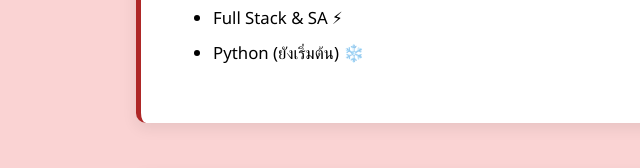
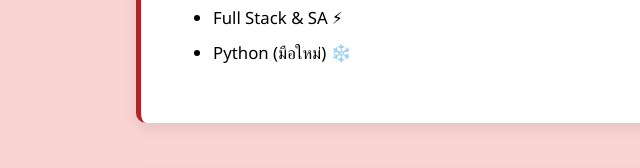
Before and after one commit to showkun396/engce301-2_68, a plain HTML site: page Week4/index.html in a window 1280 px wide. Shown: the part 1904-2072 px from the top of the page, 36-676 px from the left. Drawn offline with Linux system fonts and the light colour scheme.

Commit message:
เพิ่ม

```diff
--- a/Week4/index.html
+++ b/Week4/index.html
@@ -52,7 +52,7 @@
                 <li>HTML & CSS 🔥</li>
                 <li>JavaScript 🌪️</li>
                 <li>Full Stack & SA ⚡</li>
-                <li>Python (ยังเริ่มต้น) ❄️</li>
+                <li>Python (มือใหม่) ❄️</li>
             </ul>
         </section>
 
```
